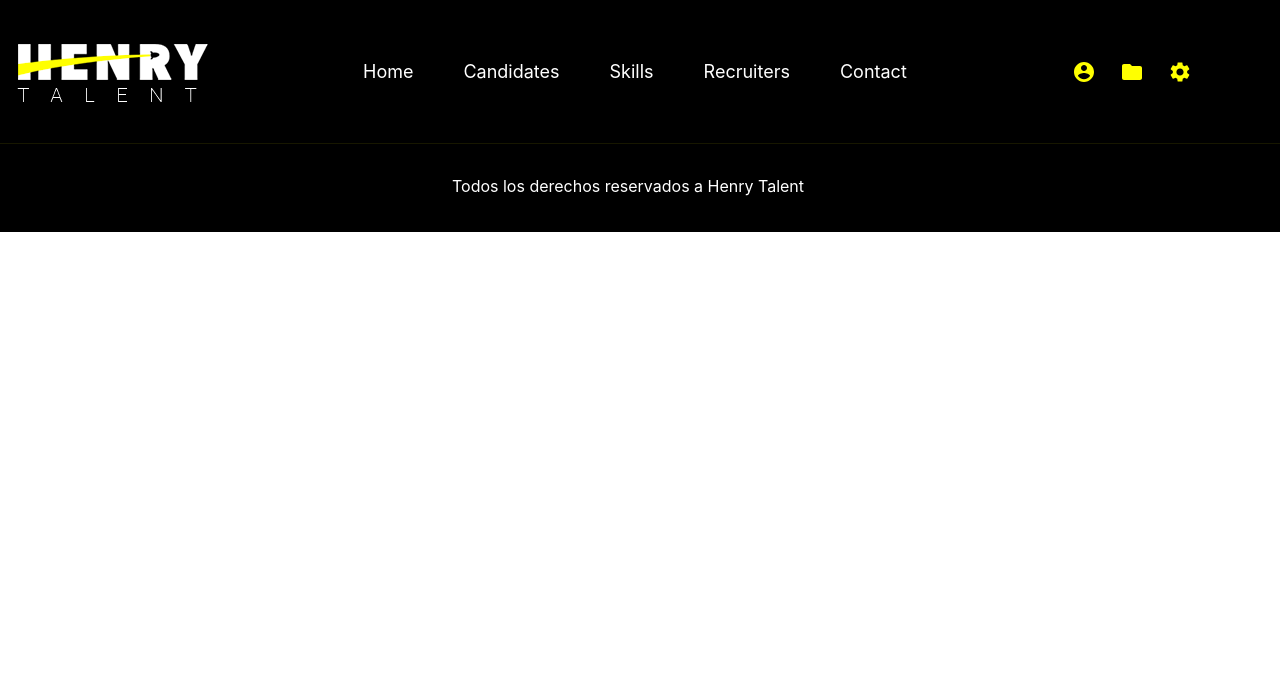
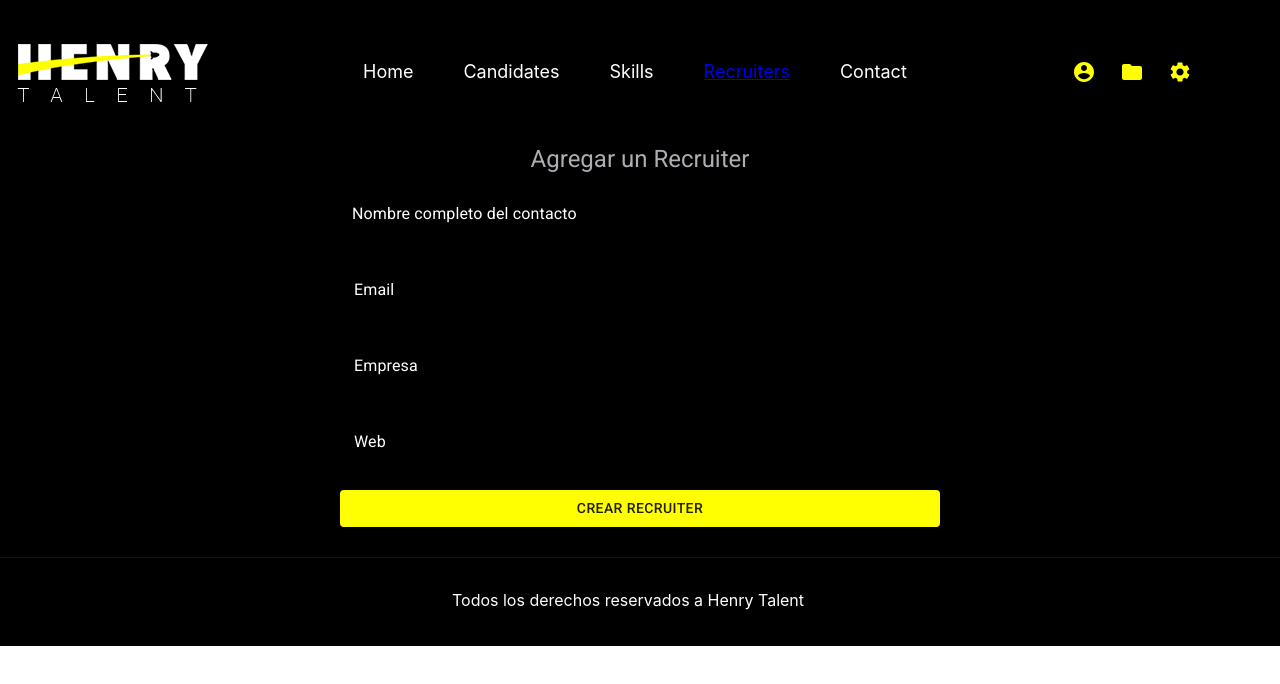
Before and after one commit to cristianluca19/Final_Project, a React (Create React App) app in the folder talent-client/: page /recruiters/add in a window 1280 px wide. Shown: the top 684 px of the page. Built offline with nearby package versions, Linux system fonts and the light colour scheme; no server answers.

Commit message:
merge main

```diff
--- a/talent-client/src/App.js
+++ b/talent-client/src/App.js
@@ -12,6 +12,8 @@ import CardsContainer from './components/CardsContainer';
 import Dashboard from './components/Dashboard';
 import Menu from './components/Dashboard/menu';
 import Candidates from './components/Dashboard/candidates';
+import RecruiterFolder from './components/RecruiterFolder';
+import RecruiterCreate from './components/RecruiterCreate';
 import { getAllCandidates } from './redux/candidatesReducer/Action.js';
 
 function App() {
@@ -33,6 +35,11 @@ function App() {
       <Route exact path="/csv" component={CsvToJson}/>
       <Route exact path="/" render={() => <ContentHome />} />
       <Route exact path="/" render={() => <CardsContainer />} />
+      <Route exact path="/recruiters/add" render={() => <RecruiterCreate/>} />
+      <Route exact path="/dossier/:uuid">
+        <ContentHome />
+        <RecruiterFolder render={({ match }) => match.params.uuid} />
+      </Route>
       <Switch>
         <Route path="/panel" />
         <Route path="/" render={() => <Footer />} />
--- a/talent-client/src/components/Nav/menu.jsx
+++ b/talent-client/src/components/Nav/menu.jsx
@@ -1,5 +1,8 @@
 import React from 'react';
+import { NavLink } from 'react-router-dom';
 import { Grid, makeStyles } from '@material-ui/core';
+import { ThemeProvider } from '@material-ui/core/styles';
+import { henryTheme } from '../../henryMuiTheme';
 
 const useStyle = makeStyles({
   ulList: {
@@ -12,6 +15,16 @@ const useStyle = makeStyles({
     padding: '0px 25px',
     fontSize: '18px',
   },
+  selectedLink: {
+    color: '#FFFFFF',
+  },
+  link: {
+    color: '#FFFFFF',
+    textDecoration: 'none',
+    '&:hover': {
+      color: '#FFF001'
+    }
+  }
 });
 
 function Menu() {
@@ -19,13 +32,15 @@ function Menu() {
 
   return (
     <Grid container item xs={12} spacing={3}>
-      <ul className={classes.ulList}>
-        <li className={classes.liList}>Home</li>
-        <li className={classes.liList}>Candidates</li>
-        <li className={classes.liList}>Skills</li>
-        <li className={classes.liList}>Recruiters</li>
-        <li className={classes.liList}>Contact</li>
-      </ul>
+      <ThemeProvider theme={henryTheme}>
+        <ul className={classes.ulList}>
+          <NavLink to='/' className={classes.link}><li className={classes.liList}>Home</li></NavLink>
+          <NavLink to='/' className={classes.link}><li className={classes.liList}>Candidates</li></NavLink>
+          <NavLink to='/skills' className={classes.link}><li className={classes.liList}>Skills</li></NavLink>
+          <NavLink to='/recruiters/add' ClassName={classes.link}><li className={classes.liList}>Recruiters</li></NavLink>
+          <NavLink to='/contact' className={classes.link}><li className={classes.liList}>Contact</li></NavLink>
+        </ul>
+      </ThemeProvider>
     </Grid>
   );
 }
--- /dev/null
+++ b/talent-client/src/components/RecruiterCreate/form.jsx
@@ -0,0 +1,81 @@
+import { useState } from 'react';
+import Button from '@material-ui/core/Button';
+import TextField from '@material-ui/core/TextField';
+import { useStyles } from './styles.js';
+import axios from 'axios';
+
+const initialValues = {
+  contactName: '',
+  email: '',
+  company: '',
+  siteUrl: '',
+}
+
+
+export function RecruiterForm() {
+
+  // TODO: Error handlers
+
+  const [values, setValues] = useState(initialValues);
+  const classes = useStyles();
+
+  const handleChange = (event) => {
+    event.preventDefault();
+    setValues({ ...values, [event.target.id]: event.target.value })
+  }
+
+  const handleSubmit = (event) => {
+    event.preventDefault();
+    console.log(values)
+    axios.post(`${process.env.REACT_APP_BACKEND_URL}/api/v1/recruiters`,{values})
+    .then((response) => {
+      console.log('reseponse axios ', response);
+      return
+    })
+    .catch((error) => {
+      console.log(error);
+      return;
+    })
+    return
+  }
+
+  return (
+    <form className={classes.root} onSubmit={handleSubmit} autoComplete="off">
+      <div>
+        <TextField
+          label="Nombre completo del contacto"
+          variant="filled"
+          fullWidth
+          id={'contactName'}
+          value={values.contactName} onChange={handleChange} />
+      </div>
+      <div>
+        <TextField
+          label="Email"
+          variant="outlined"
+          fullWidth
+          id={'email'}
+          value={values.email}
+          onChange={handleChange} />
+      </div>
+      <div>
+        <TextField
+          label="Empresa"
+          variant="outlined"
+          fullWidth id={'company'}
+          value={values.company}
+          onChange={handleChange} />
+      </div>
+      <div>
+        <TextField
+          label="Web"
+          variant="outlined"
+          fullWidth
+          id={'siteUrl'}
+          value={values.sitUrl}
+          onChange={handleChange} />
+      </div>
+      <Button className={classes.submitbtn} color='primary' variant='contained' type='submit' fullWidth>Crear Recruiter</Button>
+    </form>
+  )
+}
--- /dev/null
+++ b/talent-client/src/components/RecruiterCreate/index.jsx
@@ -0,0 +1,21 @@
+import { Container, Typography } from '@material-ui/core';
+import { ThemeProvider } from '@material-ui/core/styles';
+import { henryTheme } from '../../henryMuiTheme';
+import Divider from '@material-ui/core/Divider';
+import { useStyles } from './styles.js';
+import {RecruiterForm} from './form';
+
+function RecruiterCreate() {
+
+  return (
+    <Container>
+      <ThemeProvider theme={henryTheme}>
+        <Typography color='secondary' variant='h5'>Agregar un Recruiter</Typography>
+        <Divider variant="middle" style={{ marginBottom: 10 }} />
+        <RecruiterForm/>
+      </ThemeProvider>
+    </Container>
+  )
+}
+
+export default RecruiterCreate;
--- /dev/null
+++ b/talent-client/src/components/RecruiterCreate/styles.js
@@ -0,0 +1,21 @@
+import { makeStyles } from '@material-ui/core';
+
+export const useStyles = makeStyles((theme) => ({
+  root: {
+    '& .MuiTextField-root': {
+      maxWidth: 600,
+      marginBottom: 20,
+    },
+    '& .MuiInputBase-input': {
+      color: '#FFFFFF'
+    },
+    paddingBottom: 30,
+  },
+  submitbtn: {
+    maxWidth: 600,
+    '&:hover': {
+      color: '#111111',
+      backgroundColor: '#FFF001'
+    },
+  }
+}));
```
Also changed, not shown: talent-client/src/redux/foldersReducer/Reducer.js (added, +18 -0 lines).
